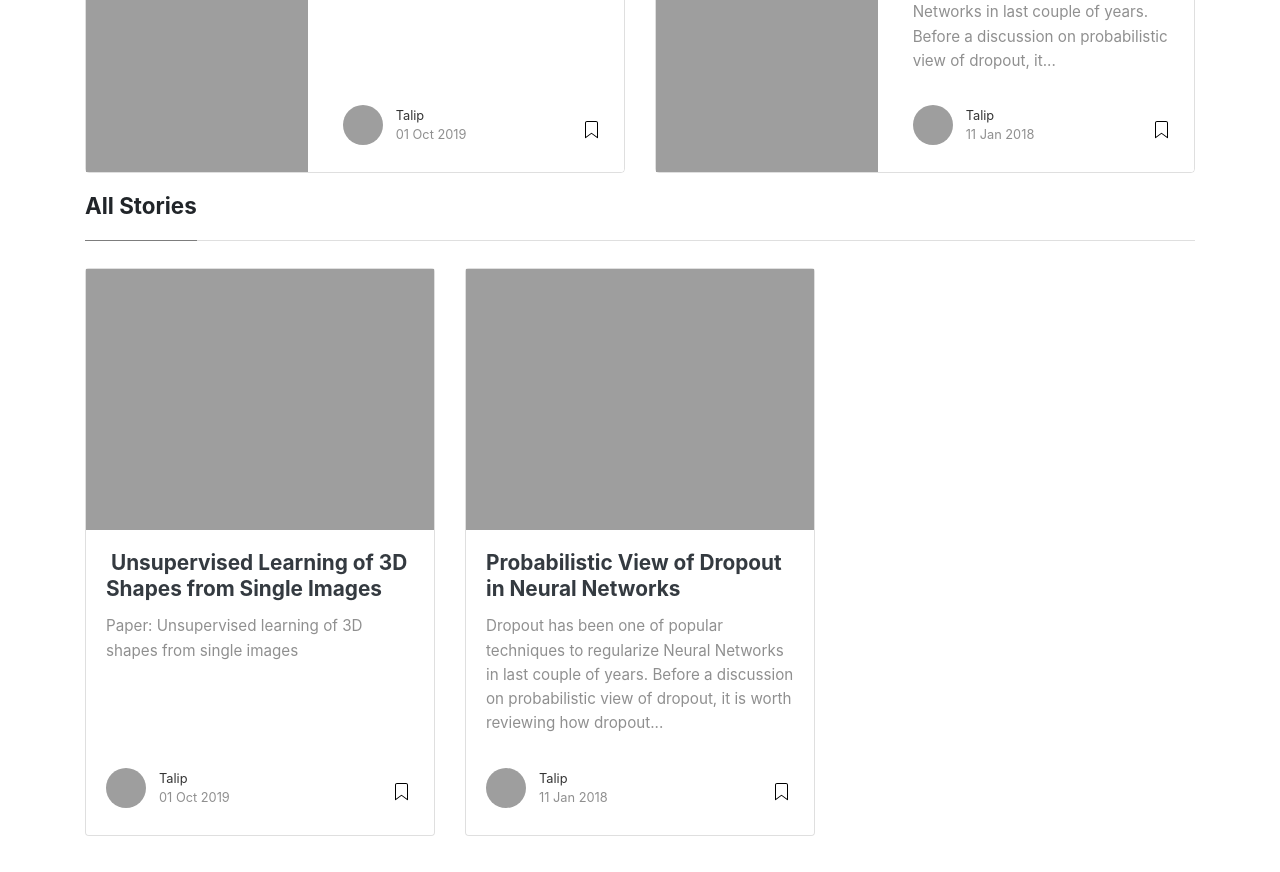
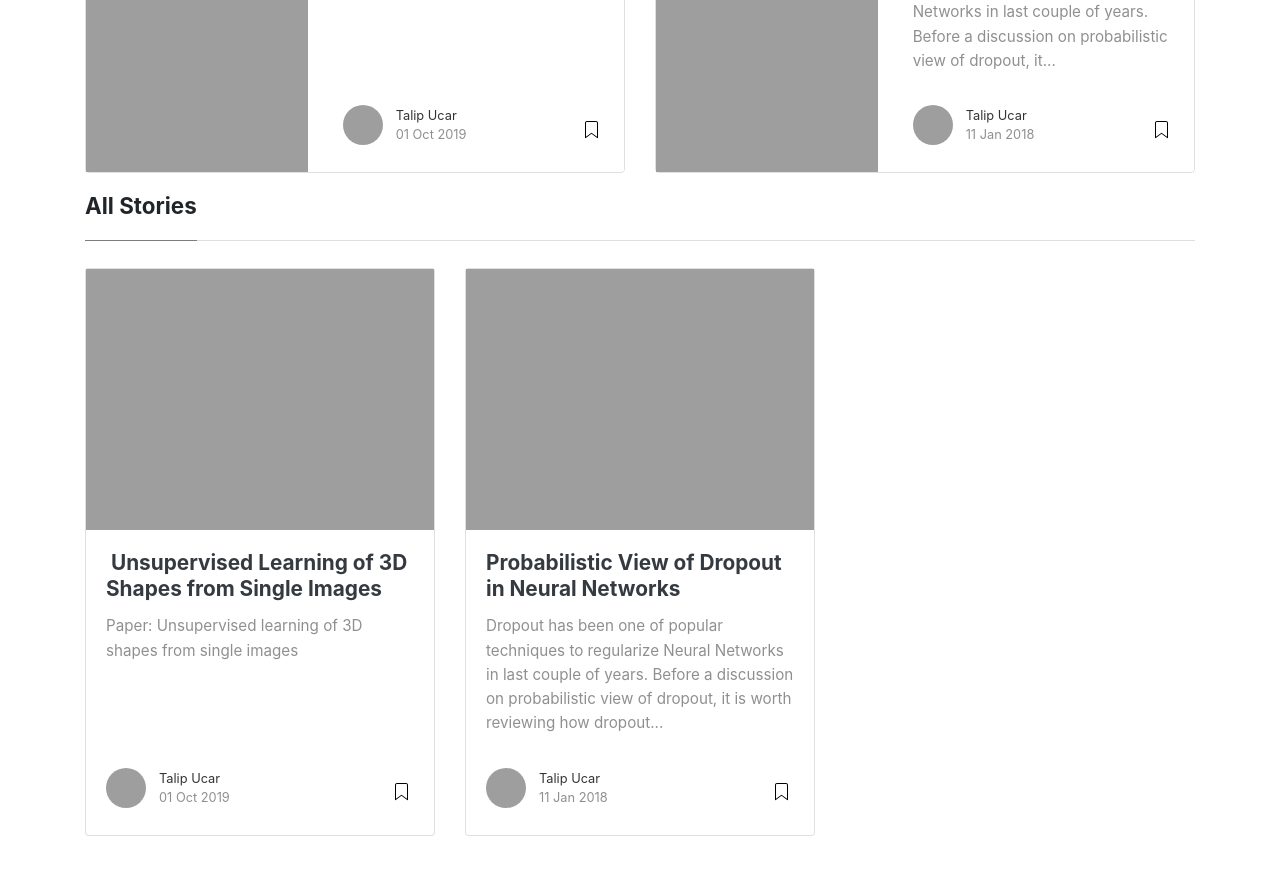
Before and after one commit to pilatracu/pilatracu.github.io, a Jekyll site: the page built from index.html, in a window 1280 px wide and 1400 px high. Shown: the part 401-1273 px from the top of the window. Built offline with Jekyll 4.4.1, drawn with Linux system fonts in a browser that asks for light colours; nearby versions of some CDN libraries; the list of posts is cut into pages by our own code; grey boxes are pictures that could not be loaded.

Commit message:
Update _config.yml

```diff
--- a/_config.yml
+++ b/_config.yml
@@ -14,8 +14,8 @@ permalink: /:title/
 # Authors
 authors:
   talip:
-    name: Talip
-    display_name: Talip
+    name: Talip Ucar
+    display_name: Talip Ucar
     gravatar: https://pilatracu.github.io/assets/images/avatar.jpg
     email: pilatracu@gmail.com
     web:
```
